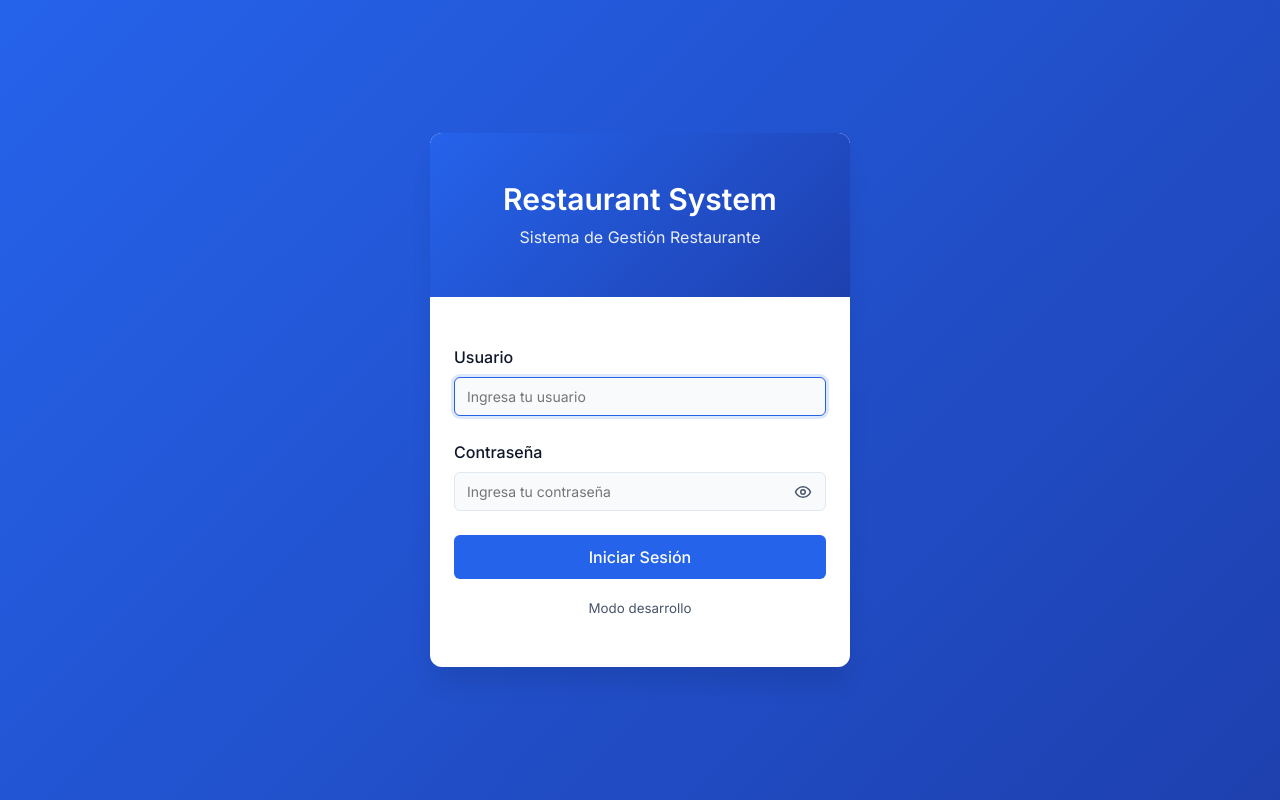
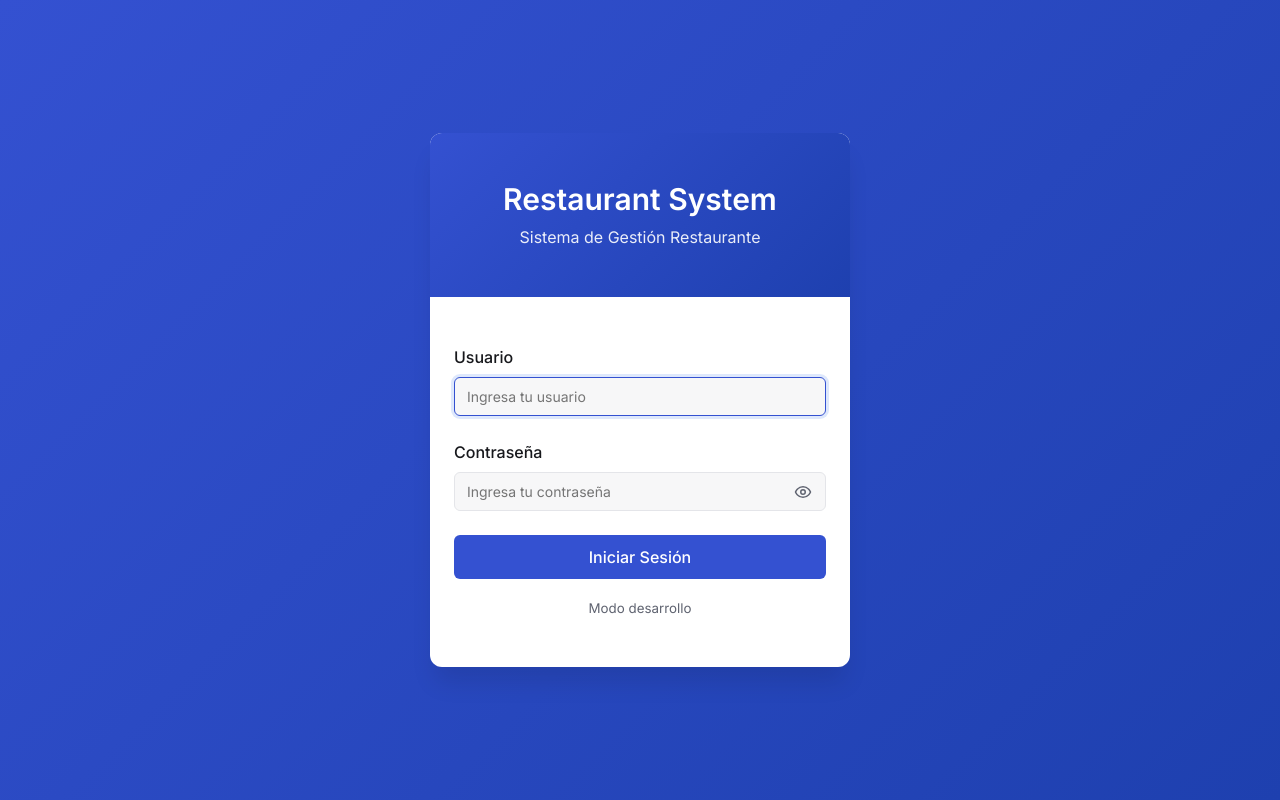
Before and after one commit to jagmartinez/miapitza, a React (Vite) app in the folder client/: page /login in a window 1280 px wide. Built offline with nearby package versions, Linux system fonts and the light colour scheme; no server answers.

Commit message:
feat(ui): design tokens and base styles
Co-Authored-By: Claude Opus 5.5 <noreply@anthropic.com>

```diff
--- a/client/src/index.css
+++ b/client/src/index.css
@@ -1,12 +1,8 @@
 :root {
   /* Colors - Modern Minimalist Palette */
-  --color-primary: #2563eb;
   --color-primary-dark: #1e40af;
   --color-secondary: #10b981;
   --color-accent: #f59e0b;
-  --color-danger: #ef4444;
-  --color-success: #10b981;
-  --color-warning: #f59e0b;
 
   /* Neutrals */
   --color-neutral-50: #f8fafc;
@@ -21,12 +17,7 @@
   --color-neutral-900: #0f172a;
 
   /* Semantic colors */
-  --color-background: var(--color-neutral-50);
-  --color-surface: #ffffff;
-  --color-text: var(--color-neutral-900);
-  --color-text-secondary: var(--color-neutral-600);
   --color-text-tertiary: var(--color-neutral-400);
-  --color-border: var(--color-neutral-200);
 
   /* Spacing */
   --spacing-xs: 0.25rem;
@@ -87,8 +78,6 @@
   --transition-base: 250ms cubic-bezier(0.4, 0, 0.2, 1);
   --transition-slow: 350ms cubic-bezier(0.4, 0, 0.2, 1);
 
-  --color-primary-light: #dbeafe;
-  --color-surface-hover: var(--color-neutral-100);
   --color-disabled-bg: var(--color-neutral-100);
   --font-size-md: 0.9375rem;
   --font-size-2xs: 0.625rem;
@@ -102,15 +91,8 @@
 
 /* Dark Mode Variables */
 .dark {
-  --color-background: var(--color-neutral-900);
-  --color-surface: var(--color-neutral-800);
-  --color-text: var(--color-neutral-50);
-  --color-text-secondary: var(--color-neutral-400);
   --color-text-tertiary: var(--color-neutral-600);
-  --color-border: var(--color-neutral-700);
-
-  --color-primary-light: #1e3a8a;
-  --color-surface-hover: var(--color-neutral-700);
+
   --color-disabled-bg: var(--color-neutral-700);
 
   --shadow-sm: 0 1px 2px 0 rgb(0 0 0 / 0.3);
--- a/client/src/main.tsx
+++ b/client/src/main.tsx
@@ -1,6 +1,8 @@
 import React from 'react'
 import ReactDOM from 'react-dom/client'
 import App from './App.tsx'
+import './ui/tokens.css'
+import './ui/base.css'
 import './index.css'
 import './components/Button.css'
 import { retireLegacyAppCache } from './utils/legacy-cache.ts'
--- /dev/null
+++ b/client/src/ui/base.css
@@ -0,0 +1,18 @@
+html { color-scheme: light; }
+html.dark { color-scheme: dark; }
+
+body {
+  font-family: var(--ui-font-sans);
+  background: var(--ui-bg);
+  color: var(--ui-text);
+}
+
+:focus-visible {
+  outline: 2px solid var(--ui-primary);
+  outline-offset: 2px;
+}
+
+* {
+  scrollbar-width: thin;
+  scrollbar-color: var(--ui-border) transparent;
+}
--- /dev/null
+++ b/client/src/ui/tokens.css
@@ -0,0 +1,79 @@
+:root {
+  --ui-bg: #F7F7F8;
+  --ui-surface: #FFFFFF;
+  --ui-surface-2: #F1F2F4;
+  --ui-border: #E4E5E9;
+  --ui-text: #17181C;
+  --ui-text-muted: #5F6370;
+  --ui-primary: #3451D1;
+  --ui-primary-hover: #2A41A8;
+  --ui-primary-fg: #FFFFFF;
+  --ui-primary-soft: #E8ECFD;
+  --ui-success: #1F7A4D;
+  --ui-success-soft: #E3F4EA;
+  --ui-warning: #A15C07;
+  --ui-warning-soft: #FDF1DC;
+  --ui-danger: #C4322B;
+  --ui-danger-soft: #FCE8E6;
+  --ui-overlay: rgba(15, 16, 19, .55);
+
+  --ui-radius-sm: 6px;
+  --ui-radius-md: 8px;
+  --ui-radius-lg: 12px;
+
+  --ui-space-1: 4px;
+  --ui-space-2: 8px;
+  --ui-space-3: 12px;
+  --ui-space-4: 16px;
+  --ui-space-5: 20px;
+  --ui-space-6: 24px;
+  --ui-space-7: 32px;
+  --ui-space-8: 48px;
+
+  --ui-font-sans: 'Inter', system-ui, sans-serif;
+
+  --ui-z-modal: 1000;
+  --ui-z-select-menu: 1100;
+  --ui-z-toast: 1200;
+
+  --ui-control-md: 40px;
+  --ui-control-sm: 32px;
+  --ui-control-touch: 44px;
+}
+
+.dark {
+  --ui-bg: #0F1013;
+  --ui-surface: #17181C;
+  --ui-surface-2: #1F2126;
+  --ui-border: #2B2E35;
+  --ui-text: #ECECEF;
+  --ui-text-muted: #A0A4AE;
+  --ui-primary: #8EA2FF;
+  --ui-primary-hover: #A9B8FF;
+  --ui-primary-fg: #0F1013;
+  --ui-primary-soft: #232A4D;
+  --ui-success: #4CCF8F;
+  --ui-success-soft: #14301F;
+  --ui-warning: #F0B44C;
+  --ui-warning-soft: #35280F;
+  --ui-danger: #FF7B72;
+  --ui-danger-soft: #3A1714;
+  --ui-overlay: rgba(0, 0, 0, .7);
+}
+
+/* Alias heredados: los tokens viejos apuntan a los nuevos. */
+:root, .dark {
+  --color-primary: var(--ui-primary);
+  --color-background: var(--ui-bg);
+  --color-surface: var(--ui-surface);
+  --color-text: var(--ui-text);
+  --color-text-secondary: var(--ui-text-muted);
+  --color-border: var(--ui-border);
+  --color-danger: var(--ui-danger);
+  --color-success: var(--ui-success);
+  --color-warning: var(--ui-warning);
+  --color-primary-light: var(--ui-primary-soft);
+  --color-surface-hover: var(--ui-surface-2);
+  --dialog-accent: var(--ui-primary);
+  --dialog-overlay: var(--ui-overlay);
+}
```
Also changed, not shown: 1 other file (tests, documents, lock files or other folders).
